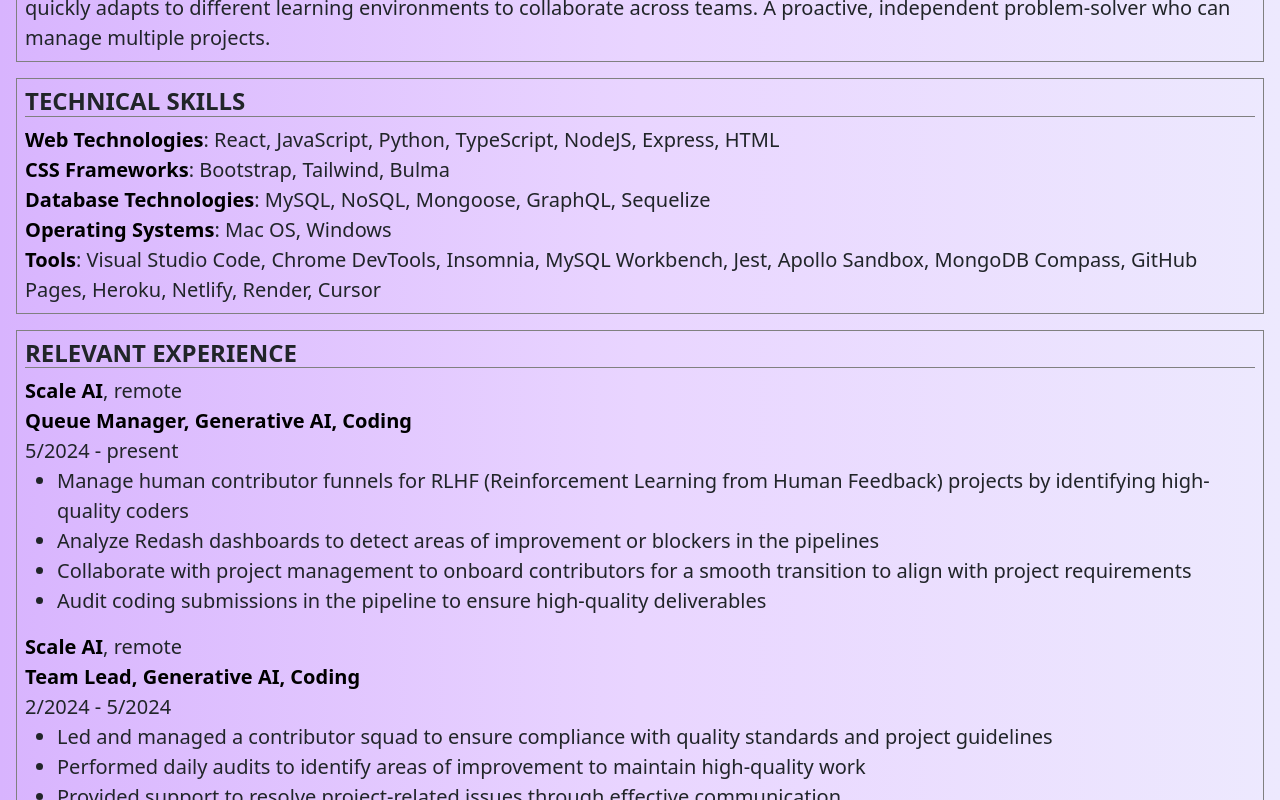
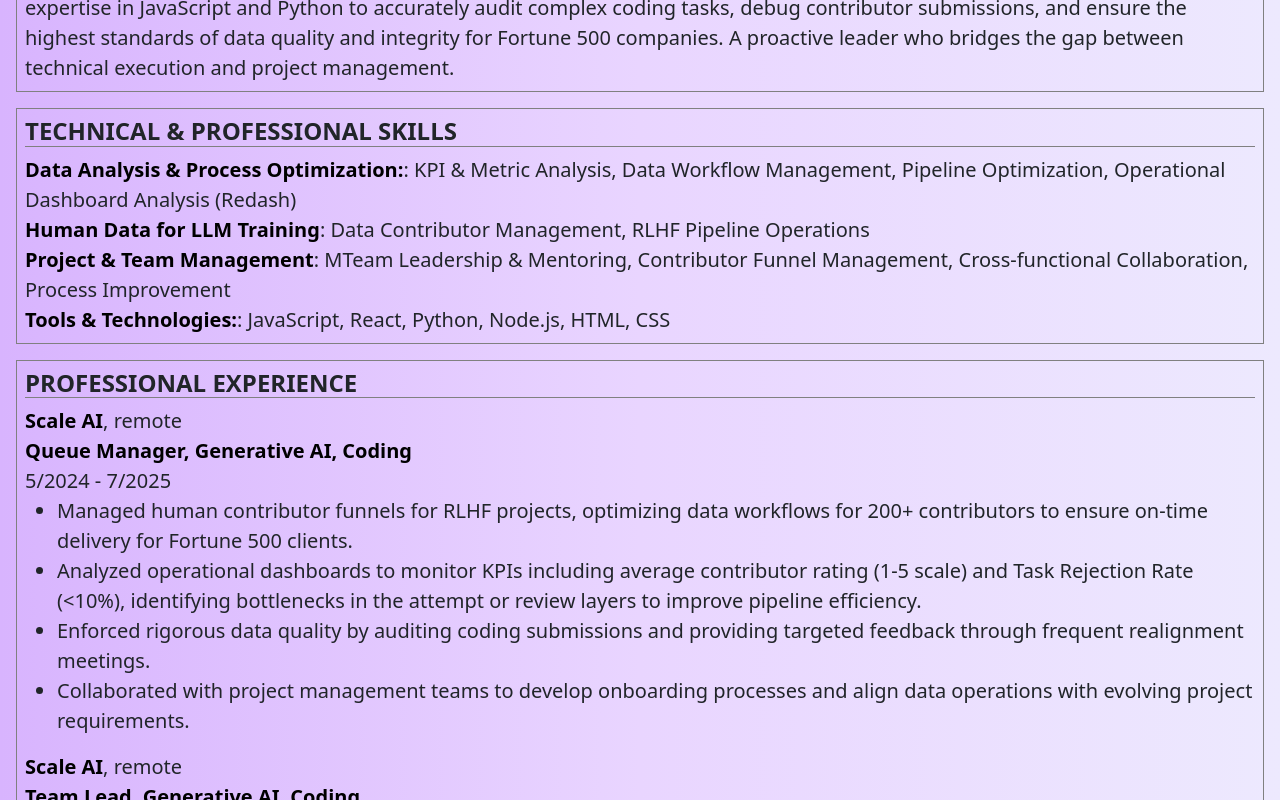
Before and after one commit to myrojoylee/portfolio-mjlee, a React (Vite) app: page /resume in a window 1280 px wide. Shown: the part 420-1220 px from the top of the page. Built offline with nearby package versions, Linux system fonts and the light colour scheme.

Commit message:
updated resume

```diff
--- a/src/pages/Resume.jsx
+++ b/src/pages/Resume.jsx
@@ -7,33 +7,32 @@ export default function Resume() {
       <div className="resume resume-detail">
         <article className="resume-section">
           <h3 className="resume-section-heading">PROFESSIONAL SUMMARY</h3>
-          <p>Passionate coding professional with excellent management and leadership skills. A versatile and outstanding communicator who quickly adapts to different learning environments to collaborate across teams. A proactive, independent problem-solver who can manage multiple projects.</p>
+          <p>Technically-skilled Data Operations Manager specializing in LLM pipeline optimization for coding projects. Leverages hands-on expertise in JavaScript and Python to accurately audit complex coding tasks, debug contributor submissions, and ensure the highest standards of data quality and integrity for Fortune 500 companies. A proactive leader who bridges the gap between technical execution and project management.</p>
         </article>
         <article className="resume-section">
-          <h3 className="resume-section-heading">TECHNICAL SKILLS</h3>
+          <h3 className="resume-section-heading">TECHNICAL & PROFESSIONAL SKILLS</h3>
           <div className="resume-skills-list">
-            <p><span className="resume-skills-category">Web Technologies</span>: React, JavaScript, Python, TypeScript, NodeJS, Express, HTML</p>
-            <p><span className="resume-skills-category">CSS Frameworks</span>: Bootstrap, Tailwind, Bulma</p>
-            <p><span className="resume-skills-category">Database Technologies</span>: MySQL, NoSQL, Mongoose, GraphQL, Sequelize</p>
-            <p><span className="resume-skills-category">Operating Systems</span>: Mac OS, Windows</p>
-            <p><span className="resume-skills-category">Tools</span>: Visual Studio Code, Chrome DevTools, Insomnia, MySQL Workbench, Jest, Apollo Sandbox, MongoDB Compass, GitHub Pages, Heroku, Netlify, Render, Cursor</p>
+            <p><span className="resume-skills-category">Data Analysis & Process Optimization:</span>: KPI & Metric Analysis, Data Workflow Management, Pipeline Optimization, Operational Dashboard Analysis (Redash)</p>
+            <p><span className="resume-skills-category">Human Data for LLM Training</span>: Data Contributor Management, RLHF Pipeline Operations</p>
+            <p><span className="resume-skills-category">Project & Team Management</span>: MTeam Leadership & Mentoring, Contributor Funnel Management, Cross-functional Collaboration, Process Improvement</p>
+            <p><span className="resume-skills-category">Tools & Technologies:</span>: JavaScript, React, Python, Node.js, HTML, CSS</p>
 
           </div>
         </article>
         <article className="resume-section">
 
-          <h3 className="resume-section-heading">RELEVANT EXPERIENCE</h3>
+          <h3 className="resume-section-heading">PROFESSIONAL EXPERIENCE</h3>
           <div>
             <div className="resume-experience-heading">
               <p><span className="resume-subheading">Scale AI</span>, remote</p>
               <p className="resume-subheading">Queue Manager, Generative AI, Coding</p>
             </div>
-            <p>5/2024 - present</p>
+            <p>5/2024 - 7/2025</p>
             <ul>
-              <li>Manage human contributor funnels for RLHF (Reinforcement Learning from Human Feedback) projects by identifying high-quality coders</li>
-              <li>Analyze Redash dashboards to detect areas of improvement or blockers in the pipelines</li>
-              <li>Collaborate with project management to onboard contributors for a smooth transition to align with project requirements</li>
-              <li>Audit coding submissions in the pipeline to ensure high-quality deliverables</li>
+              <li>Managed human contributor funnels for RLHF projects, optimizing data workflows for 200+ contributors to ensure on-time delivery for Fortune 500 clients.</li>
+              <li>Analyzed operational dashboards to monitor KPIs including average contributor rating (1-5 scale) and Task Rejection Rate (&lt;10%), identifying bottlenecks in the attempt or review layers to improve pipeline efficiency.</li>
+              <li>Enforced rigorous data quality by auditing coding submissions and providing targeted feedback through frequent realignment meetings.</li>
+              <li>Collaborated with project management teams to develop onboarding processes and align data operations with evolving project requirements.</li>
             </ul>
           </div>
           <div>
@@ -45,9 +44,9 @@ export default function Resume() {
               <p>2/2024 - 5/2024</p>
             </div>
             <ul>
-              <li>Led and managed a contributor squad to ensure compliance with quality standards and project guidelines</li>
-              <li>Performed daily audits to identify areas of improvement to maintain high-quality work</li>
-              <li>Provided support to resolve project-related issues through effective communication</li>
+              <li>Led and mentored a squad of 30 contributors, conducting weekly audits and check-ins to maintain engagement and uphold project quality standards.</li>
+              <li>Leveraged performance data to identify coaching opportunities and recognize high-quality contributors, directly impacting team quality metrics.</li>
+              <li>Performed daily quality analysis audits to identify areas for improvement, resolving project-related issues through effective communication.</li>
             </ul>
           </div>
           <div>
@@ -57,9 +56,8 @@ export default function Resume() {
             </div>
             <p>12/2023 - 2/2024</p>
             <ul>
-              <li>Aided in training a LLM (Large Language Model) by providing high-quality responses to coding prompts</li>
-              <li>Reviewed submitted responses to ensure correctness according to project specifications</li>
-              <li>Provided help to fellow taskers/reviewers in community Slack channels</li>
+              <li>Generated high-quality human data by responding to complex coding prompts for LLM training datasets.</li>
+              <li>Reviewed submitted responses to ensure correctness according to project specifications.</li>
             </ul>
           </div>
           <div>
```
